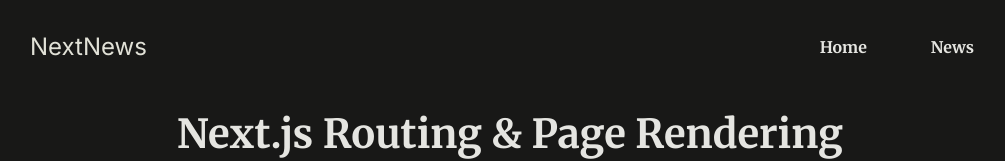
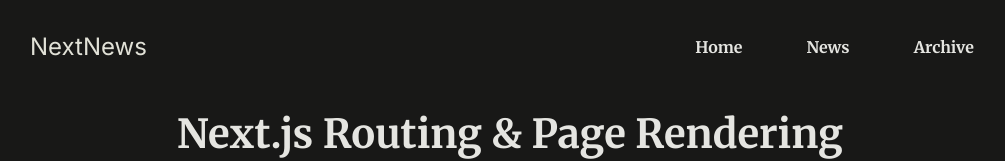
Before and after one commit to Veuge/nextjs-practice, a Next.js app in the folder 02-news/: page / in a window 1280 px wide. Shown: the top 161 px of the page, without its empty margins (130-1135 px from the left). Built offline with nearby package versions, Linux system fonts and the light colour scheme.

Commit message:
02-news: Client and server components separation practice.

```diff
--- a/02-news/components/header.jsx
+++ b/02-news/components/header.jsx
@@ -1,4 +1,5 @@
 import Link from "next/link";
+import NavLink from "./nav-link";
 
 export default function MainHeader() {
   return (
@@ -11,7 +12,10 @@ export default function MainHeader() {
           <Link href='/'>Home</Link>
         </li>
         <li>
-          <Link href='/news'>News</Link>
+          <NavLink href={'/news'}>News</NavLink>
+        </li>
+        <li>
+          <NavLink href={'/archive'}>Archive</NavLink>
         </li>
       </ul>
     </nav>
--- /dev/null
+++ b/02-news/components/nav-link.jsx
@@ -0,0 +1,16 @@
+"use client";
+import Link from "next/link";
+import { usePathname } from "next/navigation";
+
+export default function NavLink({ href, children }) {
+  const pathname = usePathname();
+
+  return (
+    <Link
+      href={href}
+      className={pathname.startsWith(href) ? 'active' : undefined}
+    >
+      {children}
+    </Link>
+  );
+}
```
